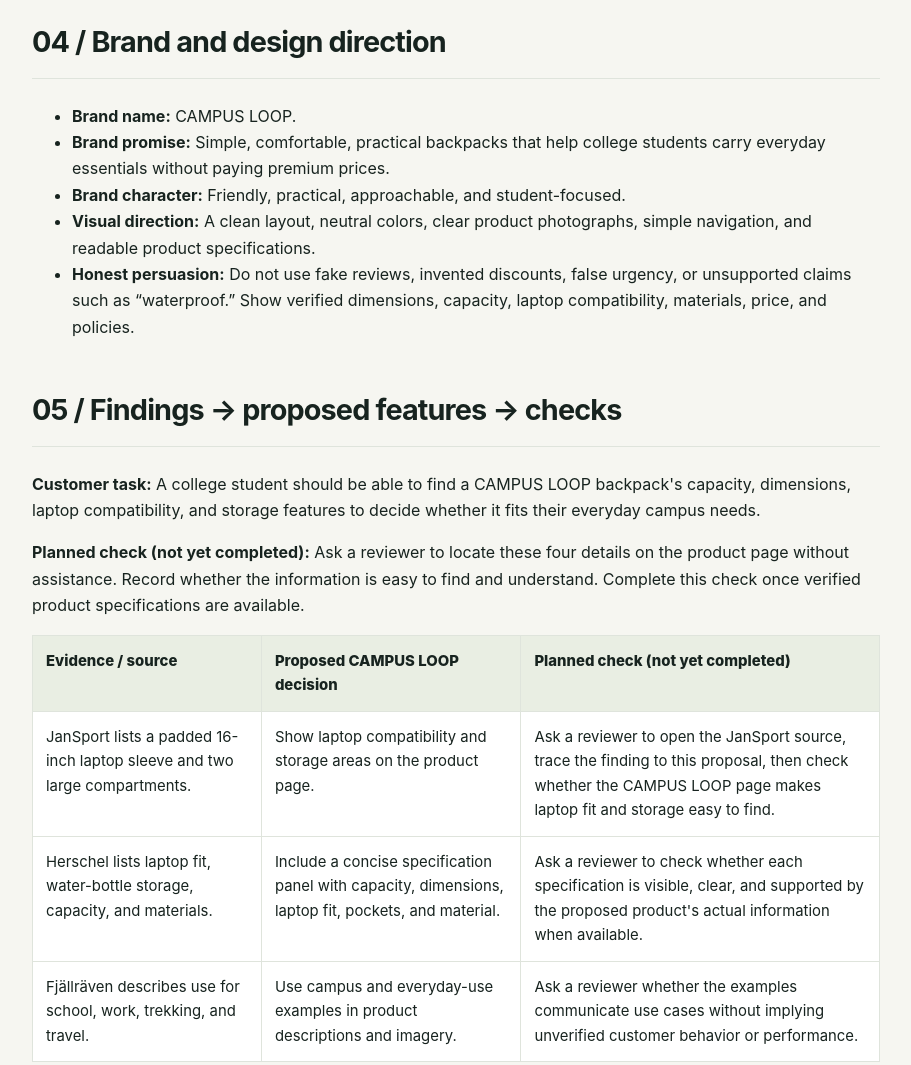
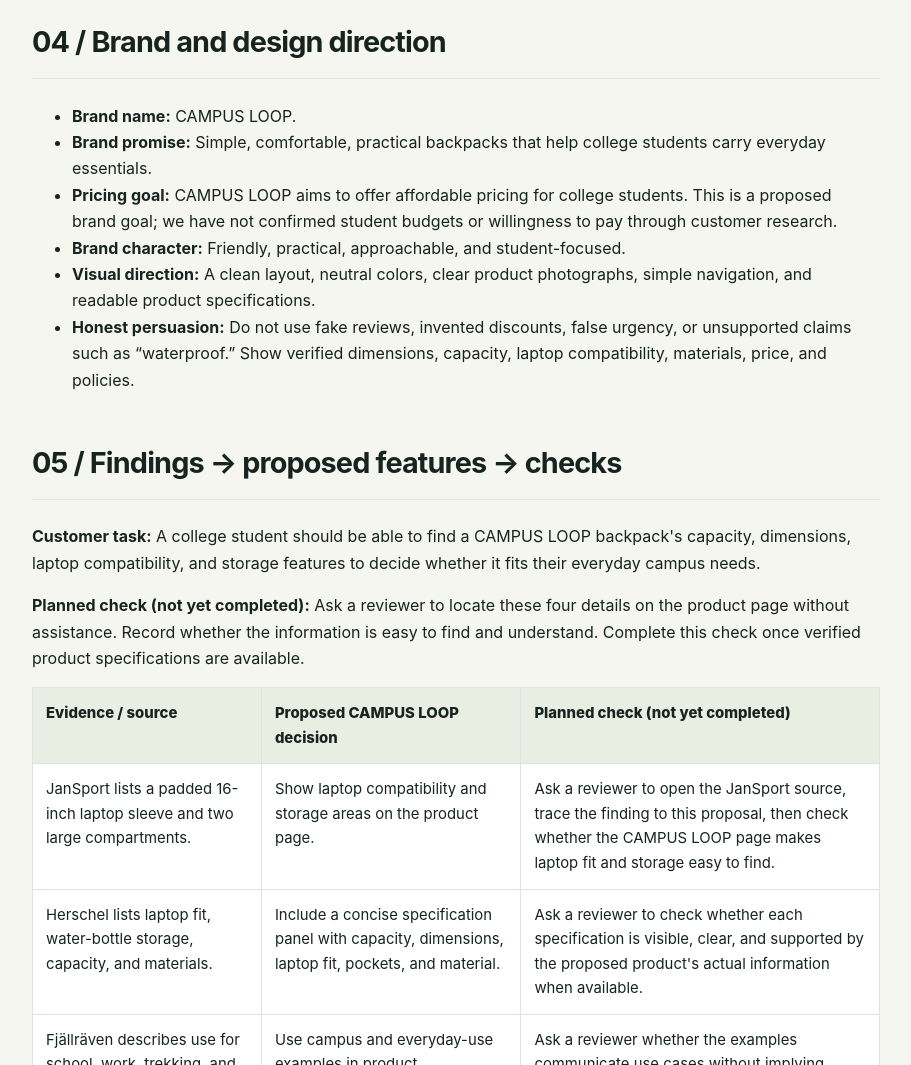
Before and after one commit to mfnu906-ship-it/is117-group-business, a plain HTML site: page research.html in a window 1280 px wide. Shown: the part 3360-4425 px from the top of the page, without its empty margins (184-1095 px from the left). Drawn offline with Linux system fonts and the light colour scheme.

Commit message:
Update brand promise and source access dates

```diff
--- a/research.html
+++ b/research.html
@@ -81,7 +81,8 @@
       <h2>04 / Brand and design direction</h2>
       <ul>
         <li><strong>Brand name:</strong> CAMPUS LOOP.</li>
-        <li><strong>Brand promise:</strong> Simple, comfortable, practical backpacks that help college students carry everyday essentials without paying premium prices.</li>
+        <li><strong>Brand promise:</strong> Simple, comfortable, practical backpacks that help college students carry everyday essentials.</li>
+<li><strong>Pricing goal:</strong> CAMPUS LOOP aims to offer affordable pricing for college students. This is a proposed brand goal; we have not confirmed student budgets or willingness to pay through customer research.</li>
         <li><strong>Brand character:</strong> Friendly, practical, approachable, and student-focused.</li>
         <li><strong>Visual direction:</strong> A clean layout, neutral colors, clear product photographs, simple navigation, and readable product specifications.</li>
         <li><strong>Honest persuasion:</strong> Do not use fake reviews, invented discounts, false urgency, or unsupported claims such as “waterproof.” Show verified dimensions, capacity, laptop compatibility, materials, price, and policies.</li>
@@ -160,7 +161,7 @@
       <ol class="sources">
         <li>JanSport. “Campus Pack.” Official product page. Accessed November 17, 2026. <a href="https://www.jansport.com/en-us/products/campus-pack" target="_blank" rel="noopener">https://www.jansport.com/en-us/products/campus-pack</a></li>
         <li>Herschel Supply Co. “Classic Backpack XL.” Official product page. Accessed November 17, 2026. <a href="https://herschel.com/products/classic-backpack-xl" target="_blank" rel="noopener">https://herschel.com/products/classic-backpack-xl</a></li>
-        <li>Fjällräven. “Classic Kånken.” Official product page. Accessed November 17, 2026. <a href="https://www.fjallraven.com/us/en-us/bags-gear/kanken/kanken-bags/kanken/" target="_blank" rel="noopener">https://www.fjallraven.com/us/en-us/bags-gear/kanken/kanken-bags/kanken/</a></li>
+        <li>Fjällräven. “Classic Kånken.” Official product page. Accessed November 23, 2026. <a href="https://www.fjallraven.com/us/en-us/bags-gear/kanken/kanken-bags/kanken/" target="_blank" rel="noopener">https://www.fjallraven.com/us/en-us/bags-gear/kanken/kanken-bags/kanken/</a></li>
       </ol>
     </section>
   </main>
```
